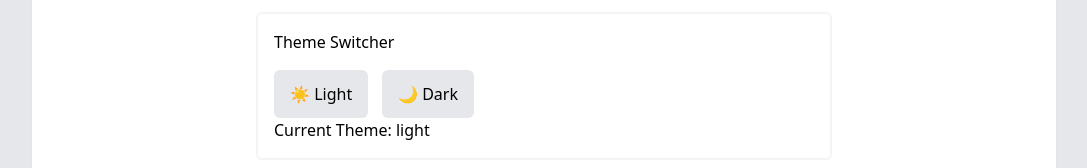
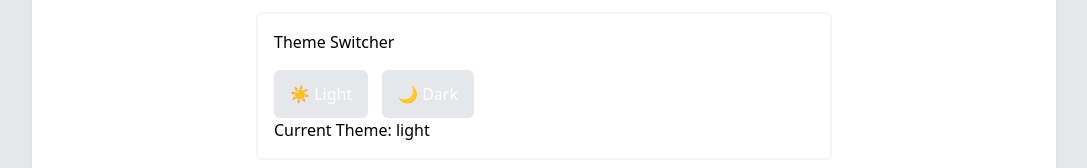
Before and after one commit to szczepanieceryk/daily-coding, a React (Vite) app: page / in a window 1280 px wide. Shown: the part 1059-1227 px from the top of the page, without its empty margins (96-1183 px from the left). Built offline with nearby package versions, Linux system fonts and the light colour scheme.

Commit message:
fix(ui): change buttons themes  on clink

```diff
--- a/src/layouts/ThemeSwitcher.tsx
+++ b/src/layouts/ThemeSwitcher.tsx
@@ -1,16 +1,21 @@
 import React, { useState } from 'react';
 
+type Theme = 'light' | 'dark';
+
 const ThemeSwitcher: React.FC = () => {
-  const [currentTheme, setCurrenTheme] = useState<string>('light');
+  const [currentTheme, setCurrentTheme] = useState<Theme>('light');
 
-  //   const buttonThemes = { light: '', dark: '' };
+  const buttonThemes: Record<Theme, string> = {
+    light: 'bg-blue-500 text-white',
+    dark: 'bg-gray-800 text-white',
+  };
 
-  //   const buttonStyles = buttonThemes[currentTheme];
+  const buttonStyles = buttonThemes[currentTheme];
   const baseClasses = 'rounded-md py-3 px-4 bg-gray-200';
-  const buttonClasses = `${baseClasses} 'buttonStyles'`;
+  const buttonClasses = `${baseClasses} ${buttonStyles}`;
 
   const handleClick = () => {
-    setCurrenTheme('');
+    setCurrentTheme('dark');
   };
   return (
     <div className="my-6 p-4 rounded-md border-2 border-gray-100">
```
